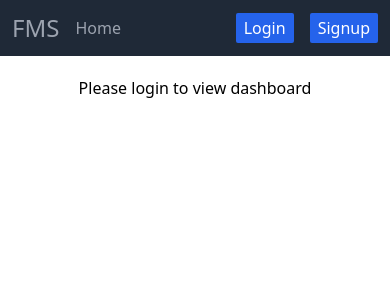
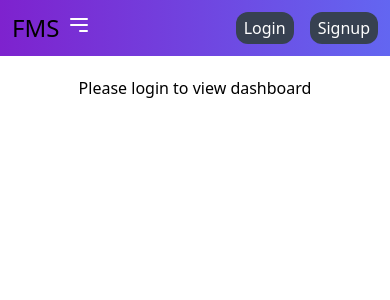
Before and after one commit to ramzanshareef/fms, a React (Create React App) app: page /dashboard in a window 390 px wide. Shown: the top 300 px of the page. Built offline with nearby package versions, Linux system fonts and the light colour scheme; no server answers.

Commit message:
made navbar responsive

```diff
--- a/src/components/Navbar.jsx
+++ b/src/components/Navbar.jsx
@@ -1,9 +1,9 @@
-import React from "react"
-import { Link, useLocation } from "react-router-dom"
+import React, { useState, useEffect, useContext } from "react";
+import { Link, useLocation } from "react-router-dom";
 import { useNavigate } from "react-router-dom";
-import { useState, useEffect, useContext } from "react";
 import { userContext } from "../context/UserState";
 import ProfileLogo from "../images/ProfileLogo";
+
 const backendURL = process.env.REACT_APP_BACKEND_URL;
 
 const Navbar = () => {
@@ -11,17 +11,17 @@ const Navbar = () => {
     const isDonor = document.cookie.includes("isdonor=true");
     const isAdmin = document.cookie.includes("isadmin=true");
     const isAgent = document.cookie.includes("isagent=true");
-    let location = useLocation();
+    const [isMenuOpen, setIsMenuOpen] = useState(false);
+    const location = useLocation();
     const nav = useNavigate();
     const context = useContext(userContext);
-    let { getUser } = context;
-    let [user, setUser] = useState({});
+    const { getUser } = context;
+    const [user, setUser] = useState({});
 
     useEffect(() => {
-        getUser()
-            .then((data) => {
-                setUser(data);
-            })
+        getUser().then((data) => {
+            setUser(data);
+        });
     }, []);
 
     const handleLogOut = async (e) => {
@@ -42,63 +42,146 @@ const Navbar = () => {
         } else {
             console.log(jsonData.message);
         }
-    }
+    };
 
     return (
-        <nav className="sticky top-0 z-10 p-1 bg-gray-800 text-gray-400">
-            <div className="flex flex-row justify-between items-center">
+        <nav className="sticky top-0 z-10 p-1 bg-gradient-to-r from-purple-700 to-indigo-500">
+            <div className={`justify-between items-center ${isMenuOpen? "flex flex-col ": "flex flex-row "}`}>
                 <div className="flex flex-row items-center">
                     <li className="list-none m-2 cursor-pointer text-2xl">
                         <Link to={"/"}>FMS</Link>
                     </li>
-                    <li className="list-none m-2 cursor-pointer">
-                        <Link to={"/"} className={`${location.pathname === "/" ? "text-white" : ""}`}>Home</Link>
-                    </li>
-                    {isAuthenticated
-                        ? <>
-                            <li className="list-none m-2 cursor-pointer">
-                                <Link to={"/about"} className={`${location.pathname === "/about" ? "text-white" : ""}`}>About</Link>
+                    <div className="lg:hidden">
+                        <button
+                            onClick={() => setIsMenuOpen(!isMenuOpen)}
+                            className="text-white focus:outline-none"
+                        >
+                            {isMenuOpen ? (
+                                <svg
+                                    className="w-6 h-6"
+                                    fill="none"
+                                    stroke="currentColor"
+                                    viewBox="0 0 24 24"
+                                    xmlns="http://www.w3.org/2000/svg"
+                                >
+                                    <path
+                                        strokeLinecap="round"
+                                        strokeLinejoin="round"
+                                        strokeWidth="2"
+                                        d="M6 18L18 6M6 6l12 12"
+                                    ></path>
+                                </svg>
+                            ) : (
+                                <svg
+                                    className="w-6 h-6"
+                                    fill="none"
+                                    stroke="currentColor"
+                                    viewBox="0 0 24 24"
+                                    xmlns="http://www.w3.org/2000/svg"
+                                >
+                                    <path
+                                        strokeLinecap="round"
+                                        strokeLinejoin="round"
+                                        strokeWidth="2"
+                                        d="M4 6h16M4 12h16m-7 6h7"
+                                    ></path>
+                                </svg>
+                            )}
+                        </button>
+                    </div>
+                </div>
+                <div className={`lg:flex ${isMenuOpen ? "block" : "hidden"}`}>
+                    {isAuthenticated && (
+                        <div className="lg:flex items-center">
+                            <li className="list-none m-2 cursor-pointer hover:text-white">
+                                <Link
+                                    to={"/"}
+                                    className={`${location.pathname === "/" ? "text-white" : ""}`}
+                                >
+                                    Home
+                                </Link>
                             </li>
-                            <li className="list-none m-2 cursor-pointer">
-                                <Link to={"/dashboard"} className={`${location.pathname === "/dashboard" ? "text-white" : ""}`}>Dashboard</Link>
+                            <li className="list-none m-2 cursor-pointer hover:text-white">
+                                <Link
+                                    to={"/about"}
+                                    className={`${location.pathname === "/about" ? "text-white" : ""}`}
+                                >
+                                    About
+                                </Link>
                             </li>
-                            {isDonor
-                                ?
+                            <li className="list-none m-2 cursor-pointer hover:text-white">
+                                <Link
+                                    to={"/dashboard"}
+                                    className={`${location.pathname === "/dashboard" ? "text-white" : ""}`}
+                                >
+                                    Dashboard
+                                </Link>
+                            </li>
+                            {isDonor && (
                                 <>
-                                    <li className="list-none m-2 cursor-pointer">
-                                        <Link to={"/donate"} className={`${location.pathname === "/donate" ? "text-white" : ""}`}>Donate</Link>
+                                    <li className="list-none m-2 cursor-pointer hover:text-white">
+                                        <Link
+                                            to={"/donate"}
+                                            className={`${location.pathname === "/donate" ? "text-white" : ""}`}
+                                        >
+                                            Donate
+                                        </Link>
                                     </li>
-                                    <li className="list-none m-2 cursor-pointer">
-                                        <Link to={"/donations/pending"} className={`${location.pathname === "/donations/pending" ? "text-white" : ""}`}>Pending Donations</Link>
+                                    <li className="list-none m-2 cursor-pointer hover:text-white">
+                                        <Link
+                                            to={"/donations/pending"}
+                                            className={`${location.pathname === "/donations/pending" ? "text-white" : ""}`}
+                                        >
+                                            Pending Donations
+                                        </Link>
                                     </li>
-                                    <li className="list-none m-2 cursor-pointer">
-                                        <Link to={"/donations/previous"} className={`${location.pathname === "/donations/previous" ? "text-white" : ""}`}>Previous Donations</Link>
+                                    <li className="list-none m-2 cursor-pointer hover:text-white">
+                                        <Link
+                                            to={"/donations/previous"}
+                                            className={`${location.pathname === "/donations/previous" ? "text-white" : ""}`}
+                                        >
+                                            Previous Donations
+                                        </Link>
                                     </li>
                                 </>
-                                : null
-                            }
-                        </> : <></>}
+                            )}
+                        </div>
+                    )}
                 </div>
-                <div>
-                    {isAuthenticated
-                        ? <>
-                            <span className="flex w-fit items-center">
-                                <Link to="/about" >
-                                    <ProfileLogo />
-                                </Link>
-                                <span className="text-white mx-2">{user.name}</span>
-                                <button className="rounded-sm mx-2 px-2 py-1 cursor-pointer bg-blue-600 text-white hover:bg-blue-500" onClick={handleLogOut}>Logout</button>
-                            </span>
-                        </>
-                        : <>
-                            <Link to="/login" className="rounded-sm mx-2 px-2 py-1 cursor-pointer bg-blue-600 text-white hover:bg-blue-500">Login</Link>
-                            <Link to="/signup" className="rounded-sm mx-2 px-2 py-1 cursor-pointer bg-blue-600 text-white hover:bg-blue-500">Signup</Link>
-                        </>
-                    }
+                <div className="flex items-center">
+                    {isAuthenticated ? (
+                        <div className="flex items-center">
+                            <Link to="/about">
+                                <ProfileLogo />
+                            </Link>
+                            <span className="text-white mx-2">{user.name}</span>
+                            <button
+                                className="rounded-xl mx-2 px-2 py-1 cursor-pointer hover:bg-black text-white bg-gray-700"
+                                onClick={handleLogOut}
+                            >
+                                Logout
+                            </button>
+                        </div>
+                    ) : (
+                        <div className="flex items-center">
+                            <Link
+                                to="/login"
+                                className="rounded-xl mx-2 px-2 py-1 cursor-pointer hover:bg-black text-white bg-gray-700"
+                            >
+                                Login
+                            </Link>
+                            <Link
+                                to="/signup"
+                                className="rounded-xl mx-2 px-2 py-1 cursor-pointer hover:bg-black text-white bg-gray-700"
+                            >
+                                Signup
+                            </Link>
+                        </div>
+                    )}
                 </div>
             </div>
         </nav>
-    )
-}
+    );
+};
 
-export default Navbar
+export default Navbar;
--- a/src/context/UserState.js
+++ b/src/context/UserState.js
@@ -35,7 +35,7 @@ const UserState = (props) => {
                 const jsonData = await response.json();
                 return jsonData;
             }
-            return response
+            return response;
         }
     }
 
```
Also changed, not shown: src/components/dashboard/DonorDashboard.jsx (+21 -29 lines), 1 other file (tests, documents, lock files or other folders).
